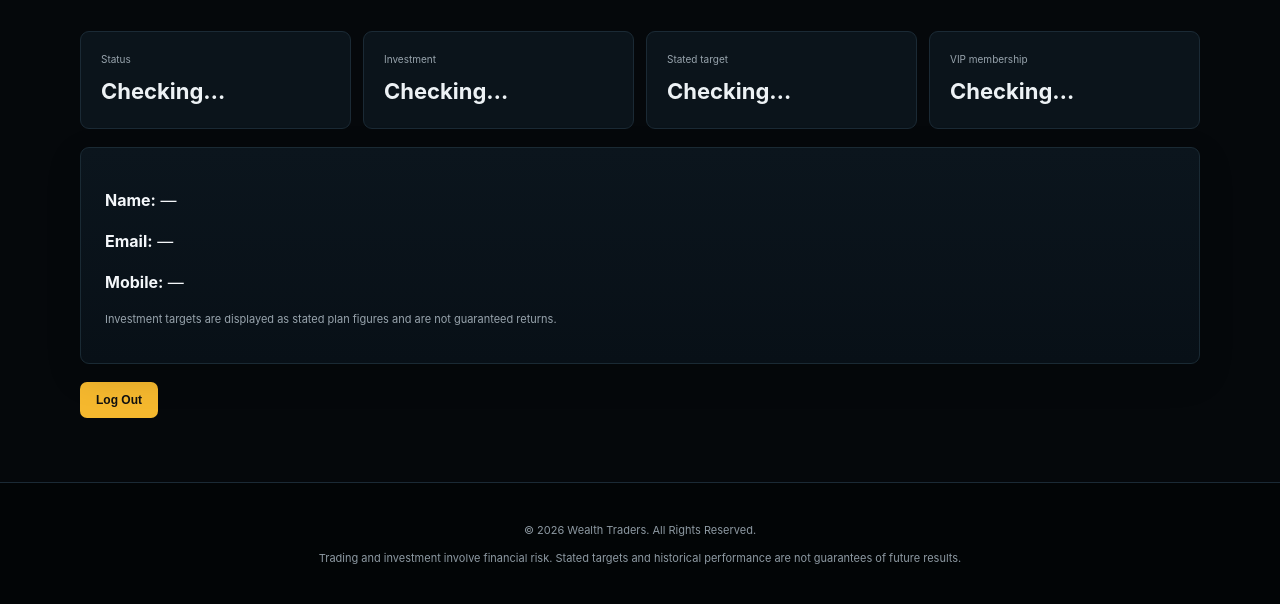
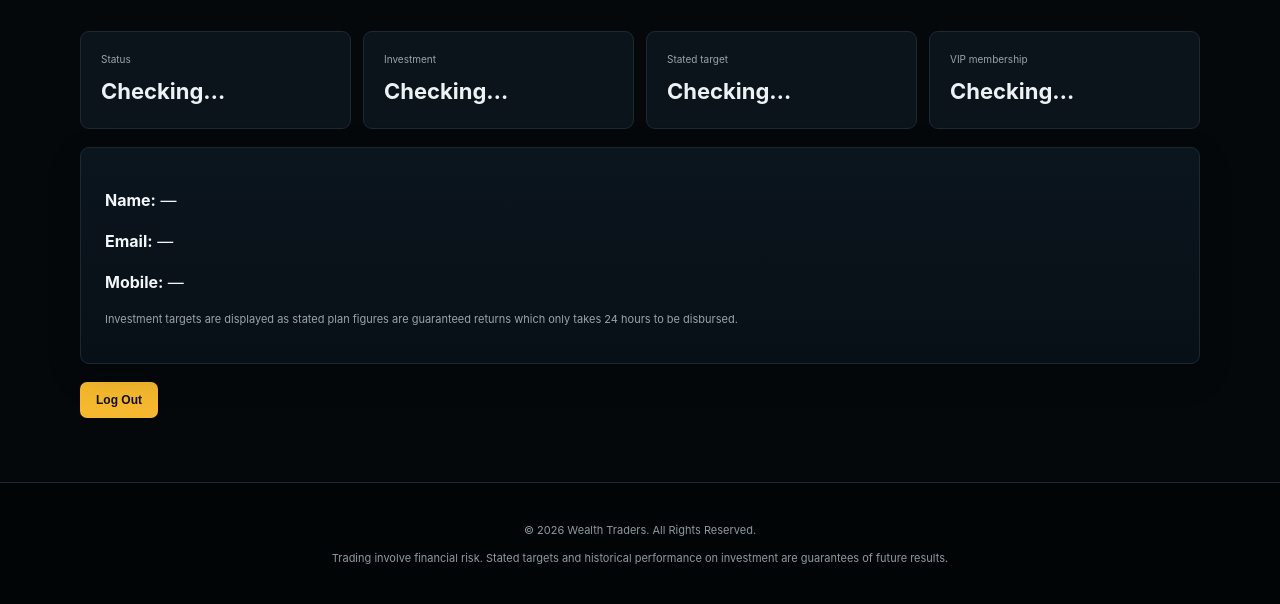
Before and after one commit to Manu32912/WEALTH-TRADERS-, a plain HTML site: page dashboard.html in a window 1280 px wide. Shown: the part 264-868 px from the top of the page. Drawn offline with Linux system fonts and the light colour scheme.

Commit message:
Update dashboard.html

```diff
--- a/dashboard.html
+++ b/dashboard.html
@@ -8,6 +8,6 @@
 <div class="stat"><small>Investment</small><strong id="dashPlan">Checking…</strong></div>
 <div class="stat"><small>Stated target</small><strong id="dashTarget">Checking…</strong></div>
 <div class="stat"><small>VIP membership</small><strong id="dashVip">Checking…</strong></div></div>
-<div class="card" style="margin-top:18px"><p><b>Name:</b> <span id="dashName">—</span></p><p><b>Email:</b> <span id="dashEmail">—</span></p><p><b>Mobile:</b> <span id="dashPhone">—</span></p><p class="notice">Investment targets are displayed as stated plan figures and are not guaranteed returns.</p></div>
+<div class="card" style="margin-top:18px"><p><b>Name:</b> <span id="dashName">—</span></p><p><b>Email:</b> <span id="dashEmail">—</span></p><p><b>Mobile:</b> <span id="dashPhone">—</span></p><p class="notice">Investment targets are displayed as stated plan figures are guaranteed returns which only takes 24 hours to be disbursed.</p></div>
 <button class="btn gold" style="margin-top:18px" onclick="logout()">Log Out</button></div></section>
-<script>window.addEventListener("load",loadDash)</script><footer><div class="container"><p>© 2026 Wealth Traders. All Rights Reserved.</p><p>Trading and investment involve financial risk. Stated targets and historical performance are not guarantees of future results.</p></div></footer><script src="script.js"></script></body></html>
+<script>window.addEventListener("load",loadDash)</script><footer><div class="container"><p>© 2026 Wealth Traders. All Rights Reserved.</p><p>Trading involve financial risk. Stated targets and historical performance on investment are guarantees of future results.</p></div></footer><script src="script.js"></script></body></html>
```
